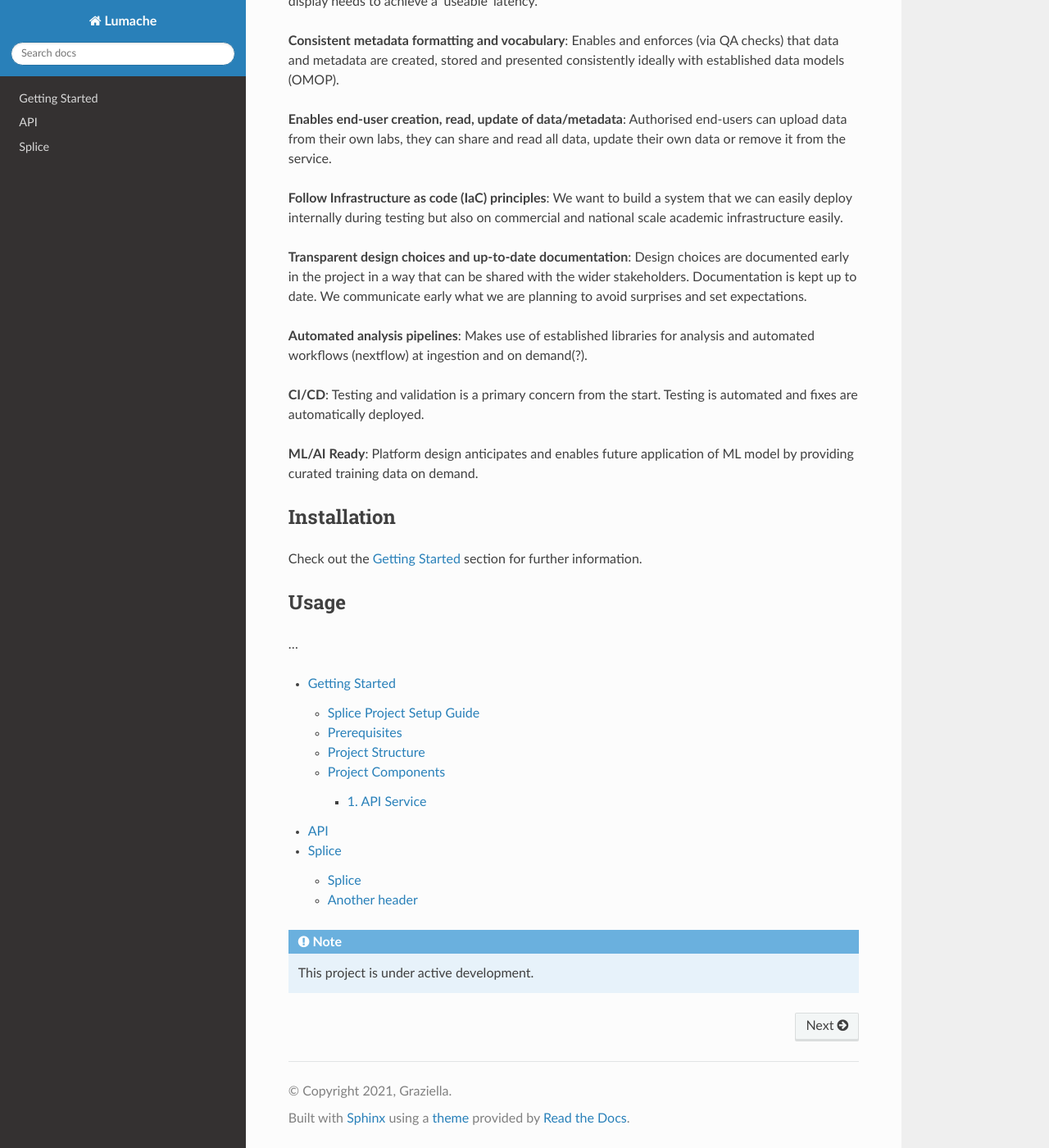
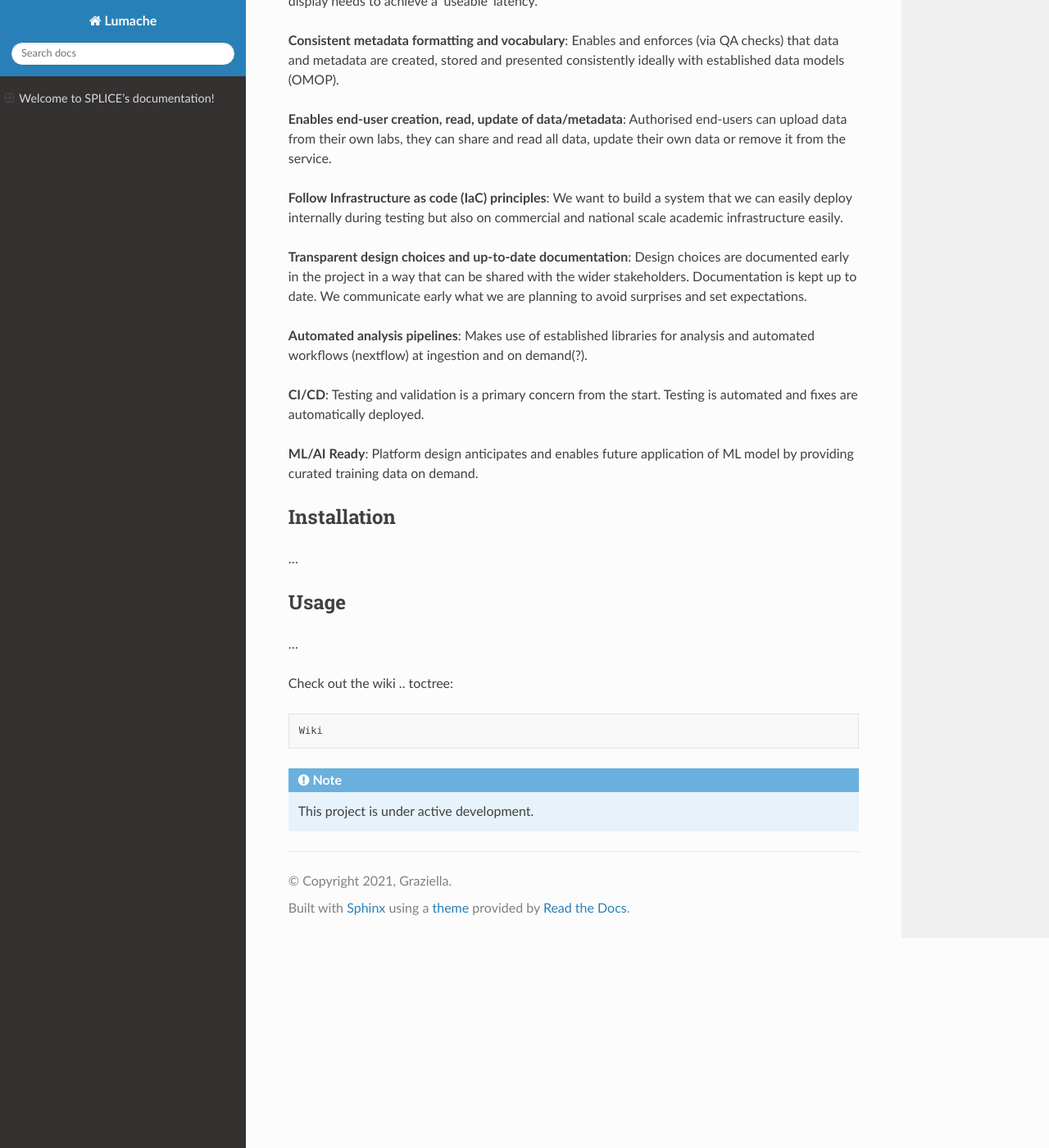
Before and after one commit to PhoevosA/rtd-tuorial, a Sphinx documentation site: the page built from docs/source/index.rst, in a window 1280 px wide and 1400 px high, scrolled down 674 px. Shown: the whole window at 82% size. Built offline with Sphinx 7.4.7 and the Read the Docs theme 3.1.0, drawn with Linux system fonts in a browser that asks for light colours.

Commit message:
Update index.rst

```diff
--- a/docs/source/index.rst
+++ b/docs/source/index.rst
@@ -43,7 +43,7 @@ Design Aims
 Installation
 ------------
 
-Check out the :doc:`GettingStarted` section for further information.
+...
 
 .. _usage:
 
@@ -52,11 +52,10 @@ Usage
 ...
 
 
+Check out the wiki
 .. toctree::
 
-   GettingStarted
-   api
-   test
+   Wiki
 
 .. note::
 
```
